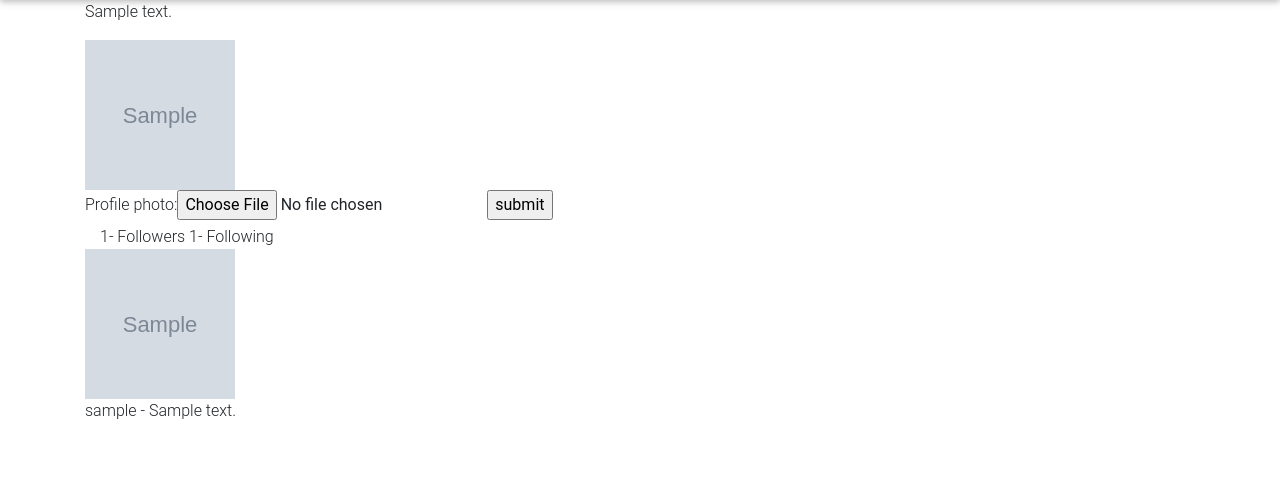
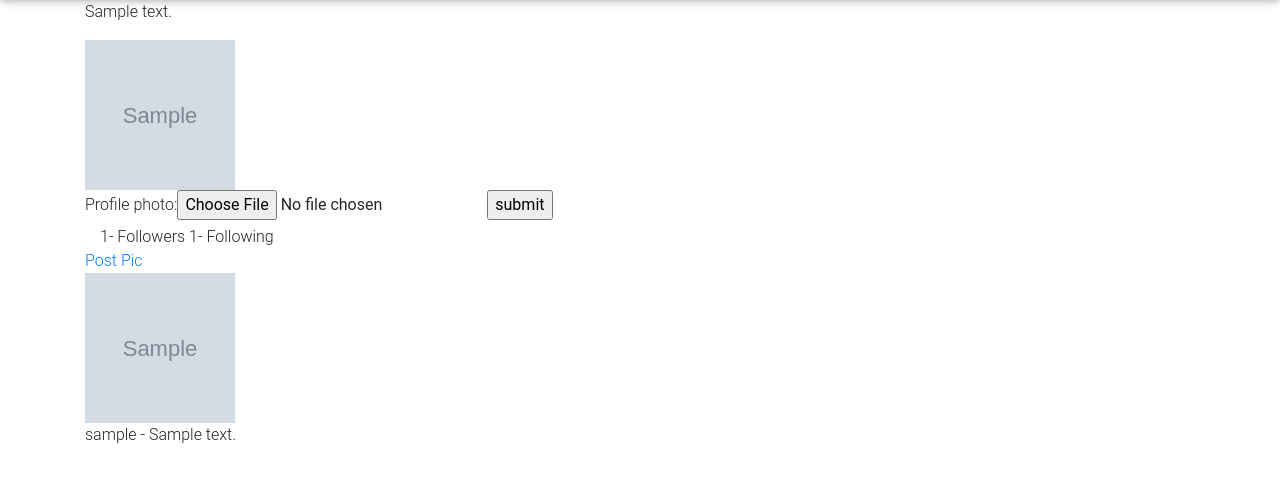
Before and after one commit to sokkyyy/Instagram, a Django app: a page that uses insta/templates/profile.html in a window 1280 px wide. Shown: the part 70-552 px from the top of the page. Run offline with Django 3.2, Linux system fonts and the light colour scheme; a user stored in the database is signed in; tables that the repository leaves empty hold one stand-in row (values such as "Sample post"); grey boxes marked "Sample" are stand-in pictures; some libraries are stand-ins or nearby versions.

Commit message:
Feature for users to add images to their profiles and handling of profile pic update error

```diff
--- a/insta/forms.py
+++ b/insta/forms.py
@@ -38,3 +38,8 @@ class ProfilePhoto(ModelForm):
     class Meta:
         model = Profile
         exclude = ['bio','user']
+
+class PostPic(ModelForm):
+    class Meta:
+        model = Image
+        exclude = ['profile','likes','posted']
--- a/insta/templates/profile.html
+++ b/insta/templates/profile.html
@@ -13,6 +13,7 @@
         <a>{{followers|length}}- Followers</a>
         <a>{{following|length}}- Following</a>
     </div>
+    <a href="{%url 'new_post' %}">Post Pic</a>
 </div>
 <div class="container">
     {%if images %}
--- a/insta/urls.py
+++ b/insta/urls.py
@@ -8,6 +8,7 @@ urlpatterns = [
     url(r'^login/$', views.login_user, name='login'),
     url(r'^logout/$',views.logout_user,name='logout'),
     url(r'^profile/(\w+)$', views.user_profile, name='profile'),
+    url(r'^new/post/$', views.post_pic,name='new_post'),
 ]
 if settings.DEBUG:
     urlpatterns += static(settings.MEDIA_URL, document_root=settings.MEDIA_ROOT)
--- a/insta/views.py
+++ b/insta/views.py
@@ -1,11 +1,11 @@
 from django.shortcuts import render,redirect
 from django.contrib.auth.decorators import login_required
-from .forms import Registration,Login,ProfilePhoto
+from .forms import Registration,Login,ProfilePhoto,PostPic
 from .models import User,Profile,Image,Comment,Followers,Following
 from django.contrib.auth.hashers import make_password,check_password
 from django import forms
 from django.contrib.auth import login,logout
-
+from django.db import IntegrityError
 # Create your views here.
 @login_required(login_url='/login')
 def home(request):
@@ -71,11 +71,12 @@ def user_profile(request, username):
     user = User.get_user(username)
     profile = Profile.get_user_profile(user)
     images = Image.get_profile_images(profile)
+    print(images)
 
     comments= Comment.objects.all()
 
     followers = Followers.get_user_followers(user)
-    print(followers[0].followers)
+
     following = Following.get_user_following(user)
 
     if request.method == 'POST':
@@ -83,18 +84,37 @@ def user_profile(request, username):
         if photo_form.is_valid():
             photo = photo_form.cleaned_data['profile_photo']
             profile.profile_photo = f'profile_pic/{photo}'
+
             profile.save()
-            return redirect(user_profile, profile.user.username)
+            try:
+                photo_form.save()
+            except IntegrityError:
+                return redirect(user_profile, profile.user.username)
     else:
         photo_form = ProfilePhoto()
-
-
-
-
-
-
 
 
     return render(request,'profile.html',
     {"profile":profile,"images":images,"comments":comments,
     "followers":followers, "following":following,"photo_form":photo_form})
+
+def post_pic(request):
+
+    if request.method == 'POST':
+        form = PostPic(request.POST,request.FILES)
+        if form.is_valid():
+            image = form.save(commit=False)
+
+            profile = Profile.get_user_profile(request.user)
+            image.profile = profile
+
+            image.save()
+
+            return redirect(user_profile, profile.user.username)
+    else:
+        form = PostPic()
+
+
+
+
+    return render(request,'post-pic.html',{"form":form})
```
Also changed, not shown: insta/templates/post-pic.html (added, +9 -0 lines), media/profile_pic/67487309_1389622157843201_1056537675089999483_n.jpg (added), media/profile_pic/EJP8Bc9WkAAIUPo.jpeg (added), media/profile_pic/high-quality-photo.jpg (added), media/profile_pic/ke_GOW17Rs.jpg (added), media/profile_pic/wale-wow-thats-crazy-stream.jpeg (added), media/profile_pic/wale-wow-thats-crazy-stream_WFqNnzx.jpeg (added), media/profile_pic/wale-wow-thats-crazy-stream_gqjpUs9.jpeg (added), media/uploads/index.jpeg (added), media/uploads/places210.jpg (added), media/uploads/places210_m5G2eTN.jpg (added).
